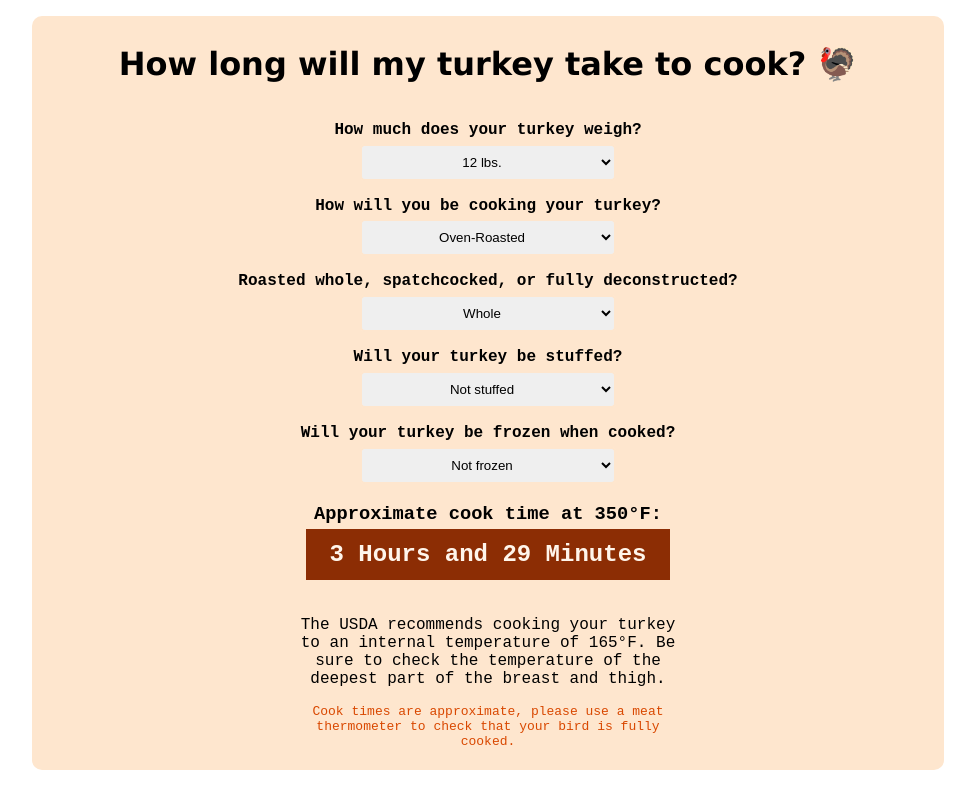
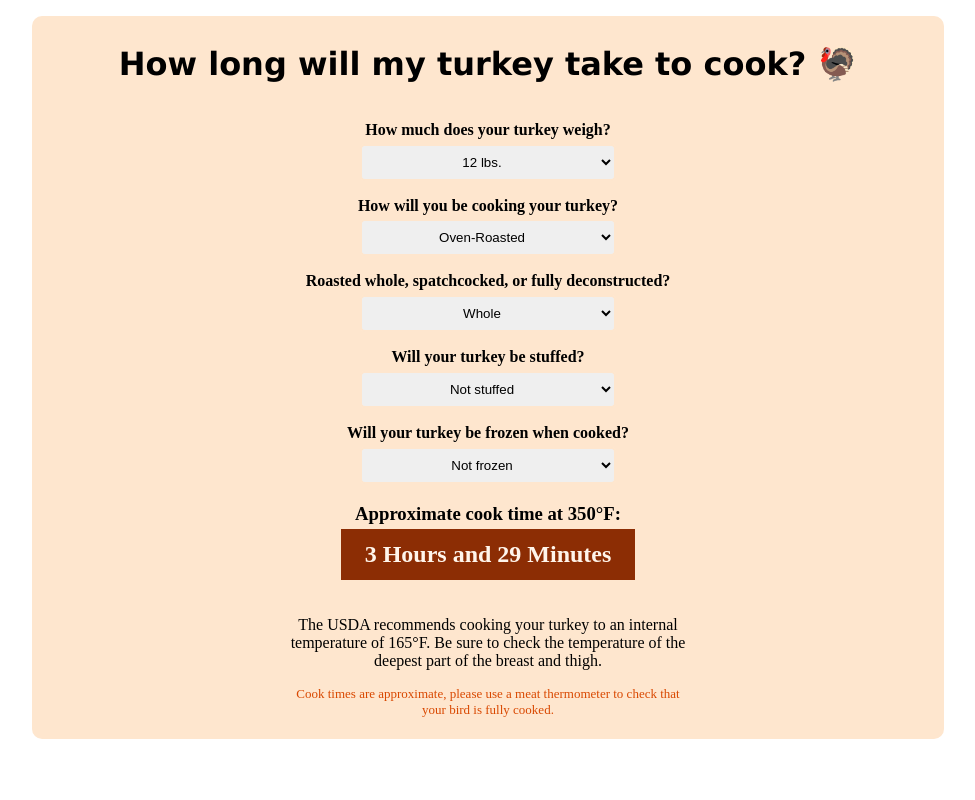
Before and after one commit to AndyTBurke/TurkeyCookTime, a React (Vite) app: page / in a window 1280 px wide. Shown: the whole page, without its empty margins (152-1127 px from the left). Built offline with nearby package versions, Linux system fonts and the light colour scheme; a web font is replaced by a local one.

Commit message:
Update index.css

```diff
--- a/index.css
+++ b/index.css
@@ -13,7 +13,6 @@ body, html {
     color: black;
     margin: 0;
     box-sizing: border-box;
-    font-family: monospace, 'Trebuchet MS', 'Lucida Sans Unicode', Arial, sans-serif;
 }
 
 .title {
```
